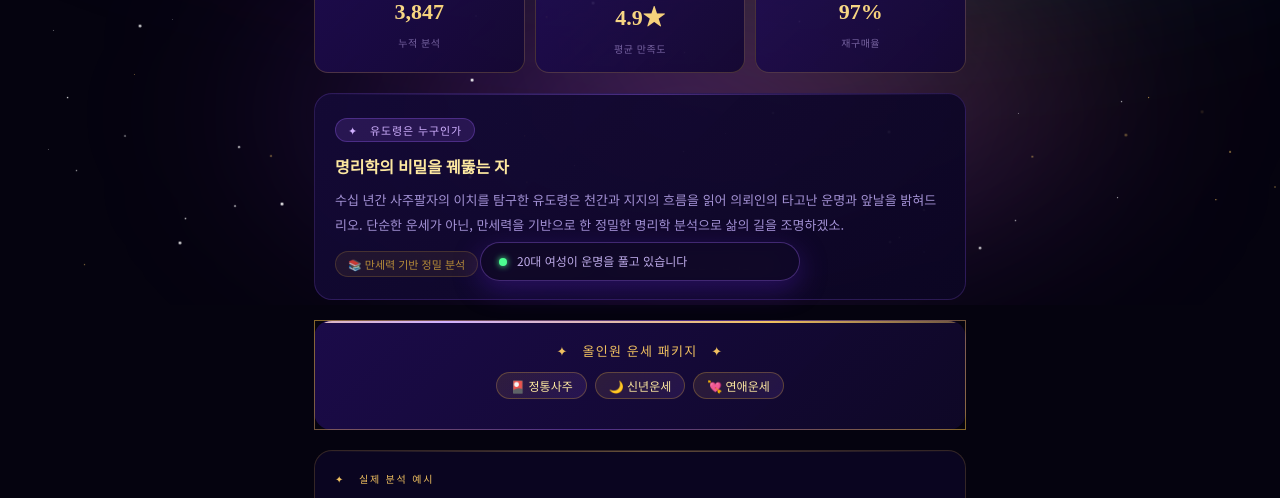
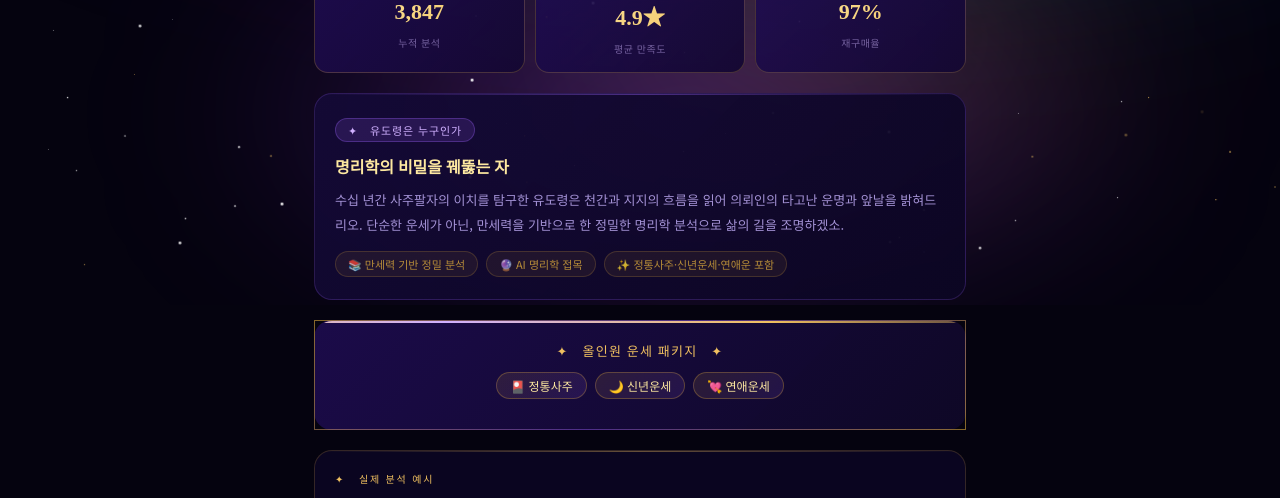
Before and after one commit to gud1955-sudo/yudoryeong, a Flask app: page / in a window 1280 px wide. Shown: the part 495-993 px from the top of the page. Run offline with Flask 3, Linux system fonts and the light colour scheme; parts of the project's set-up code (start-up, migrations or seed data) failed here and were passed over; some libraries are stand-ins or nearby versions.

Commit message:
@ remove: 하단 소셜 프루프 팝업 제거
Co-Authored-By: Claude Sonnet 4.6 <noreply@anthropic.com>
@

```diff
--- a/templates/index.html
+++ b/templates/index.html
@@ -118,12 +118,6 @@ body{font-family:var(--font-n);background:var(--bg);color:var(--white);min-heigh
 .cta:hover{transform:translateY(-2px);box-shadow:0 10px 35px rgba(100,50,200,.5);}
 .cta:disabled{opacity:.55;cursor:not-allowed}
 .cta-sub{text-align:center;font-size:11px;color:var(--muted);margin-top:10px}
-
-/* ─── 실시간 알림 팝업 ─── */
-.live-popup{position:fixed;bottom:24px;left:50%;transform:translateX(-50%);z-index:100;background:rgba(15,8,40,0.95);border:1px solid rgba(160,100,255,0.35);border-radius:30px;padding:10px 18px;display:flex;align-items:center;gap:10px;font-size:13px;color:var(--white);box-shadow:0 8px 28px rgba(80,30,180,0.4);backdrop-filter:blur(10px);max-width:320px;width:calc(100% - 48px);opacity:0;transition:opacity .4s ease;}
-.live-popup.show{opacity:1;}
-.live-dot{width:8px;height:8px;border-radius:50%;background:#4cff91;flex-shrink:0;box-shadow:0 0 6px #4cff91;}
-.live-text{font-family:var(--font-n);font-size:12px;color:rgba(210,190,255,0.9);line-height:1.4;}
 
 /* ─── 결과 카드 ─── */
 .result-card{display:none;margin-top:18px;background:rgba(12,6,35,.92);border:1px solid rgba(220,170,60,.25);border-radius:18px;overflow:hidden;animation:fadeUp .5s ease;position:relative;}
@@ -335,12 +329,6 @@ body{font-family:var(--font-n);background:var(--bg);color:var(--white);min-heigh
 </div><!-- /page-inner -->
 </div><!-- /page -->
 
-<!-- 실시간 알림 팝업 -->
-<div class="live-popup" id="livePopup">
-  <span class="live-dot"></span>
-  <span class="live-text" id="liveText"></span>
-</div>
-
 <!-- 로딩 오버레이 -->
 <div class="loading-overlay" id="loadingOverlay">
   <div class="loading-orb">
@@ -462,30 +450,6 @@ function animateCount(el, target, suffix){
 }
 setTimeout(()=>{animateCount(document.getElementById('cnt1'),3847,'');},500);
 
-/* ─── 실시간 알림 팝업 ─── */
-(()=>{
-  const ages = ['20대','30대','40대','50대'];
-  const genders = ['남성','여성'];
-  const actions = [
-    '사주를 보고 있습니다',
-    '운명을 풀고 있습니다',
-    '사주팔자를 열람 중입니다',
-    '나의 운세를 확인 중입니다',
-    '올해 운의 흐름을 살피고 있습니다',
-  ];
-  const popup = document.getElementById('livePopup');
-  const text  = document.getElementById('liveText');
-  function showPopup(){
-    const age    = ages[Math.floor(Math.random()*ages.length)];
-    const gender = genders[Math.floor(Math.random()*genders.length)];
-    const action = actions[Math.floor(Math.random()*actions.length)];
-    text.textContent = age + ' ' + gender + '이 ' + action;
-    popup.classList.add('show');
-    setTimeout(()=>popup.classList.remove('show'), 3500);
-  }
-  setTimeout(showPopup, 4000);
-  setInterval(showPopup, 18000);
-})();
 
 function lim(el,max,nxt){el.value=el.value.replace(/[^0-9]/g,'');if(el.value.length>=2){if(parseInt(el.value)>max)el.value=String(max);if(nxt){const nx=document.getElementById(nxt);if(nx)nx.focus();}}}
 function toggleTime(){const dis=document.getElementById('noTime').checked;document.getElementById('timeInputs').style.opacity=dis?'.3':'1';['ampm','hour','min'].forEach(id=>document.getElementById(id).disabled=dis);}
```
